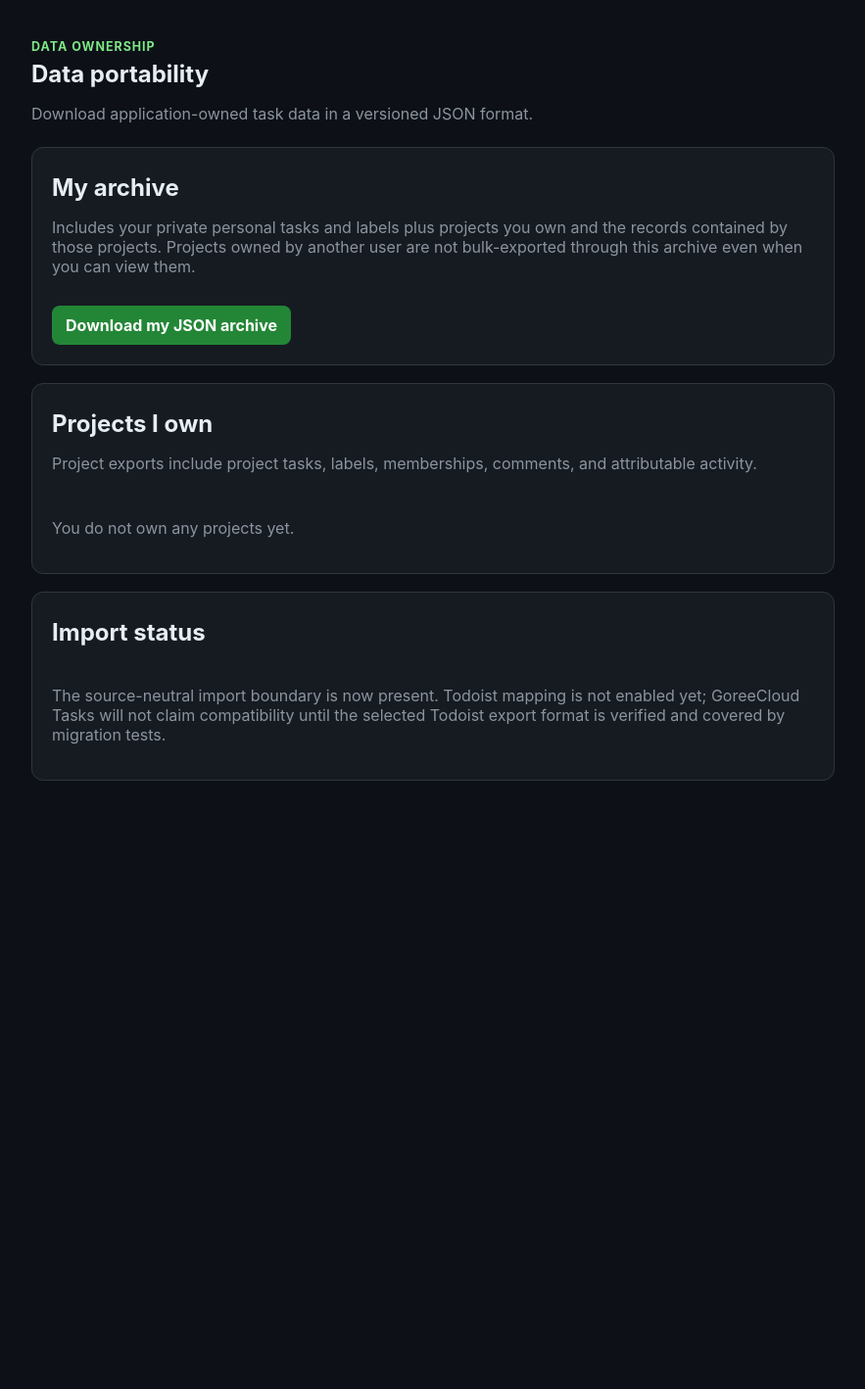
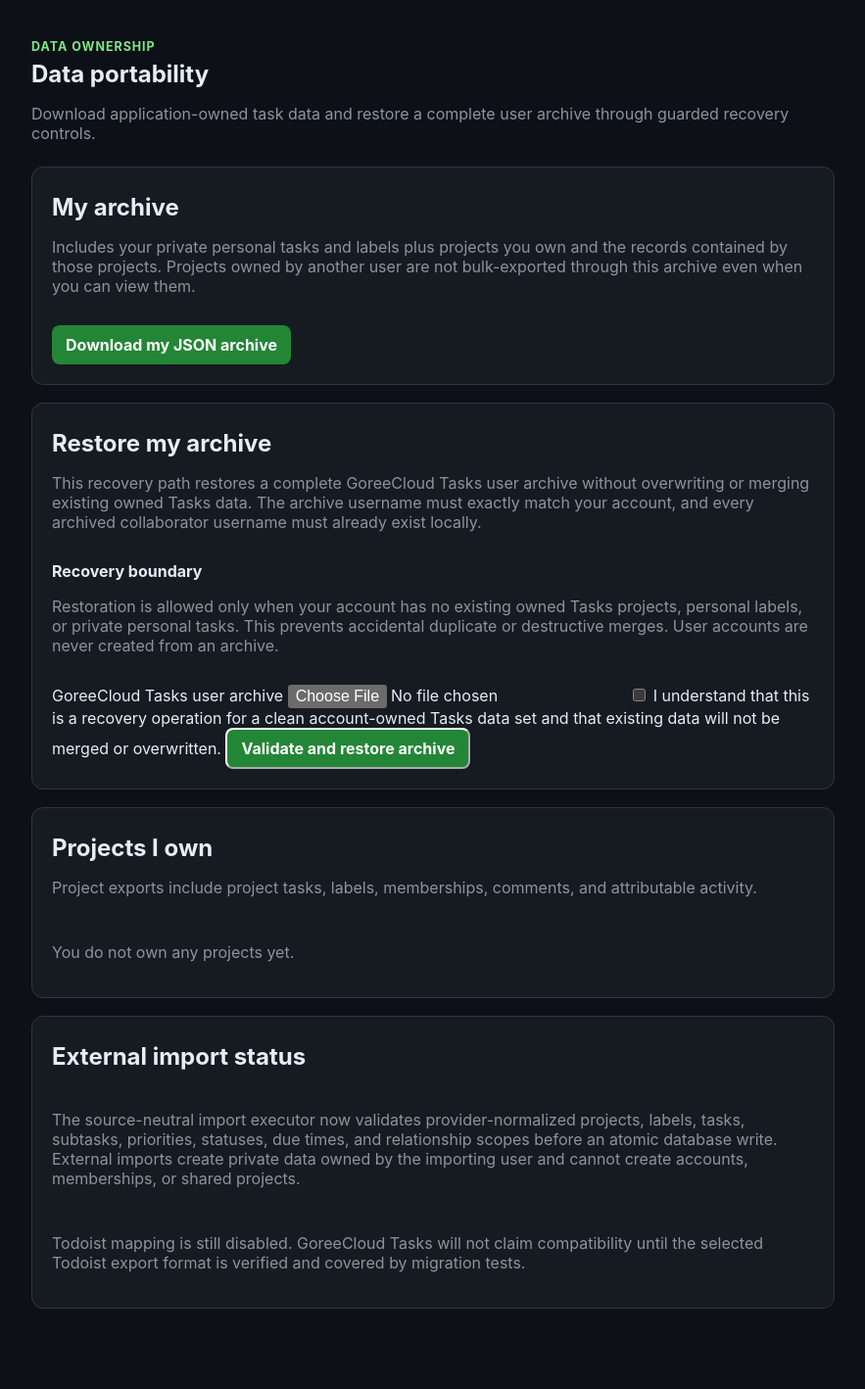
Before and after one commit to GoreeCloud/goreecloud-tasks, a Django app: page /data/ in a window 1280 px wide. Shown: the part 64-1482 px from the top of the page at 98% size, without its empty margins (198-1081 px from the left). Before the commit the page ends 861 px from the top, so only its background shows below. Run offline with Django 5.2, Linux system fonts and the light colour scheme; the visitor is signed in with stand-in values (Sample User, id 1); data that the repository does not hold is empty; parts of the project's set-up code (start-up, migrations or seed data) failed here and were passed over.

Commit message:
Add archive restoration interface

```diff
--- a/templates/portability/index.html
+++ b/templates/portability/index.html
@@ -8,9 +8,30 @@
     <div>
       <p class="eyebrow">Data ownership</p>
       <h1>Data portability</h1>
-      <p>Download application-owned task data in a versioned JSON format.</p>
+      <p>Download application-owned task data and restore a complete user archive through guarded recovery controls.</p>
     </div>
   </div>
+
+  {% if restore_error %}
+    <div class="status-banner error-banner" role="alert">
+      <strong>Restore blocked.</strong>
+      <span>{{ restore_error }}</span>
+    </div>
+  {% endif %}
+
+  {% if restore_summary %}
+    <div class="status-banner success-banner" role="status">
+      <strong>Archive restored.</strong>
+      <span>
+        {{ restore_summary.projects_restored }} project{{ restore_summary.projects_restored|pluralize }},
+        {{ restore_summary.memberships_restored }} membership{{ restore_summary.memberships_restored|pluralize }},
+        {{ restore_summary.labels_restored }} label{{ restore_summary.labels_restored|pluralize }},
+        {{ restore_summary.tasks_restored }} task{{ restore_summary.tasks_restored|pluralize }},
+        {{ restore_summary.comments_restored }} comment{{ restore_summary.comments_restored|pluralize }}, and
+        {{ restore_summary.activity_events_restored }} activity event{{ restore_summary.activity_events_restored|pluralize }} restored.
+      </span>
+    </div>
+  {% endif %}
 
   <section class="panel stack-gap">
     <div>
@@ -18,6 +39,29 @@
       <p>Includes your private personal tasks and labels plus projects you own and the records contained by those projects. Projects owned by another user are not bulk-exported through this archive even when you can view them.</p>
     </div>
     <a class="button" href="{% url 'portability:user_export' %}">Download my JSON archive</a>
+  </section>
+
+  <section class="panel stack-gap">
+    <div>
+      <h2>Restore my archive</h2>
+      <p>This recovery path restores a complete GoreeCloud Tasks user archive without overwriting or merging existing owned Tasks data. The archive username must exactly match your account, and every archived collaborator username must already exist locally.</p>
+    </div>
+    <div class="recovery-note">
+      <strong>Recovery boundary</strong>
+      <p>Restoration is allowed only when your account has no existing owned Tasks projects, personal labels, or private personal tasks. This prevents accidental duplicate or destructive merges. User accounts are never created from an archive.</p>
+    </div>
+    <form class="restore-form" method="post" action="{% url 'portability:restore_user_archive' %}" enctype="multipart/form-data">
+      {% csrf_token %}
+      <label class="file-field">
+        <span>GoreeCloud Tasks user archive</span>
+        <input type="file" name="archive" accept="application/json,.json" required>
+      </label>
+      <label class="confirm-field">
+        <input type="checkbox" name="confirm_restore" value="yes" required>
+        <span>I understand that this is a recovery operation for a clean account-owned Tasks data set and that existing data will not be merged or overwritten.</span>
+      </label>
+      <button class="button" type="submit">Validate and restore archive</button>
+    </form>
   </section>
 
   <section class="panel stack-gap">
@@ -40,8 +84,9 @@
   </section>
 
   <section class="panel stack-gap">
-    <h2>Import status</h2>
-    <p>The source-neutral import boundary is now present. Todoist mapping is not enabled yet; GoreeCloud Tasks will not claim compatibility until the selected Todoist export format is verified and covered by migration tests.</p>
+    <h2>External import status</h2>
+    <p>The source-neutral import executor now validates provider-normalized projects, labels, tasks, subtasks, priorities, statuses, due times, and relationship scopes before an atomic database write. External imports create private data owned by the importing user and cannot create accounts, memberships, or shared projects.</p>
+    <p>Todoist mapping is still disabled. GoreeCloud Tasks will not claim compatibility until the selected Todoist export format is verified and covered by migration tests.</p>
   </section>
 </section>
 {% endblock %}
```
